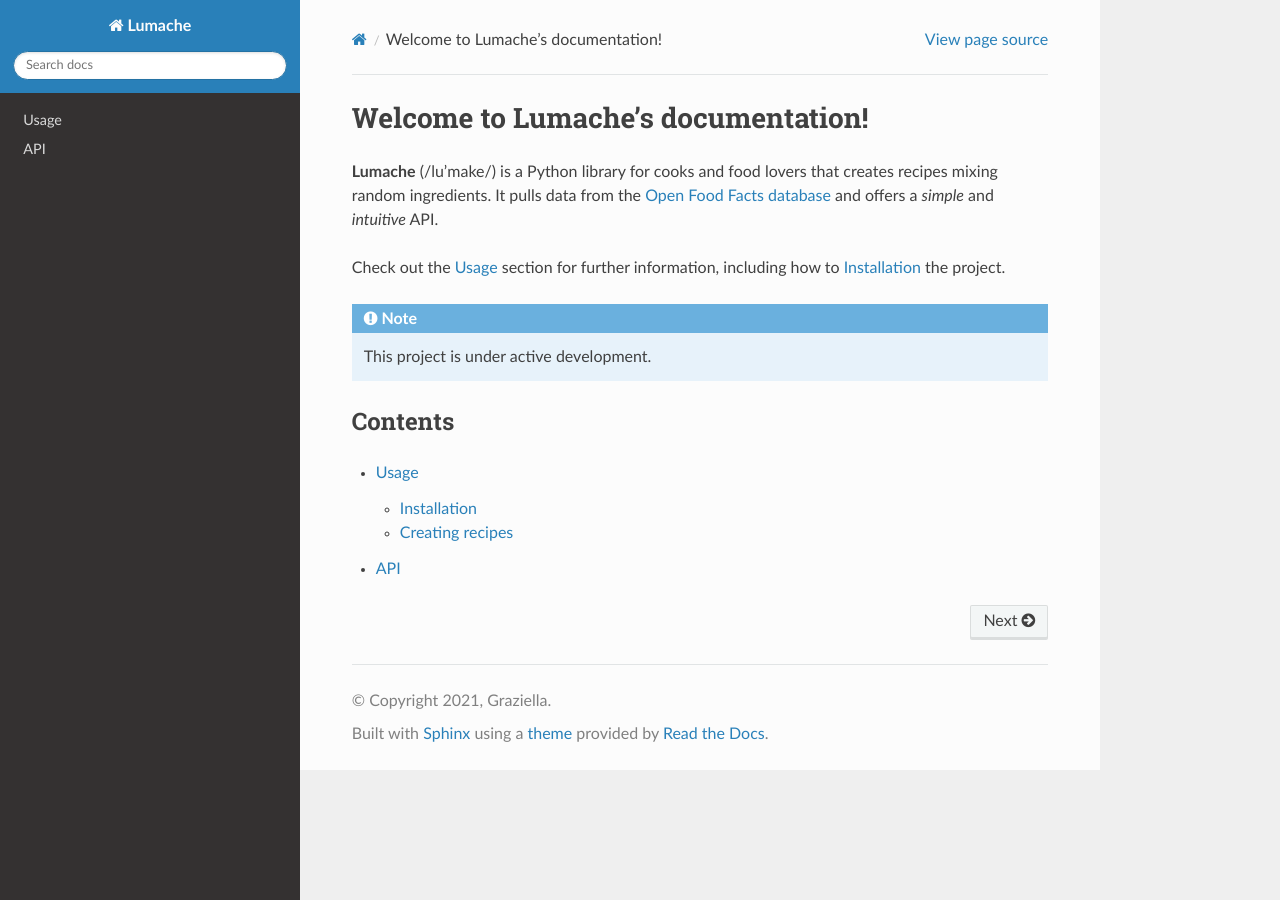
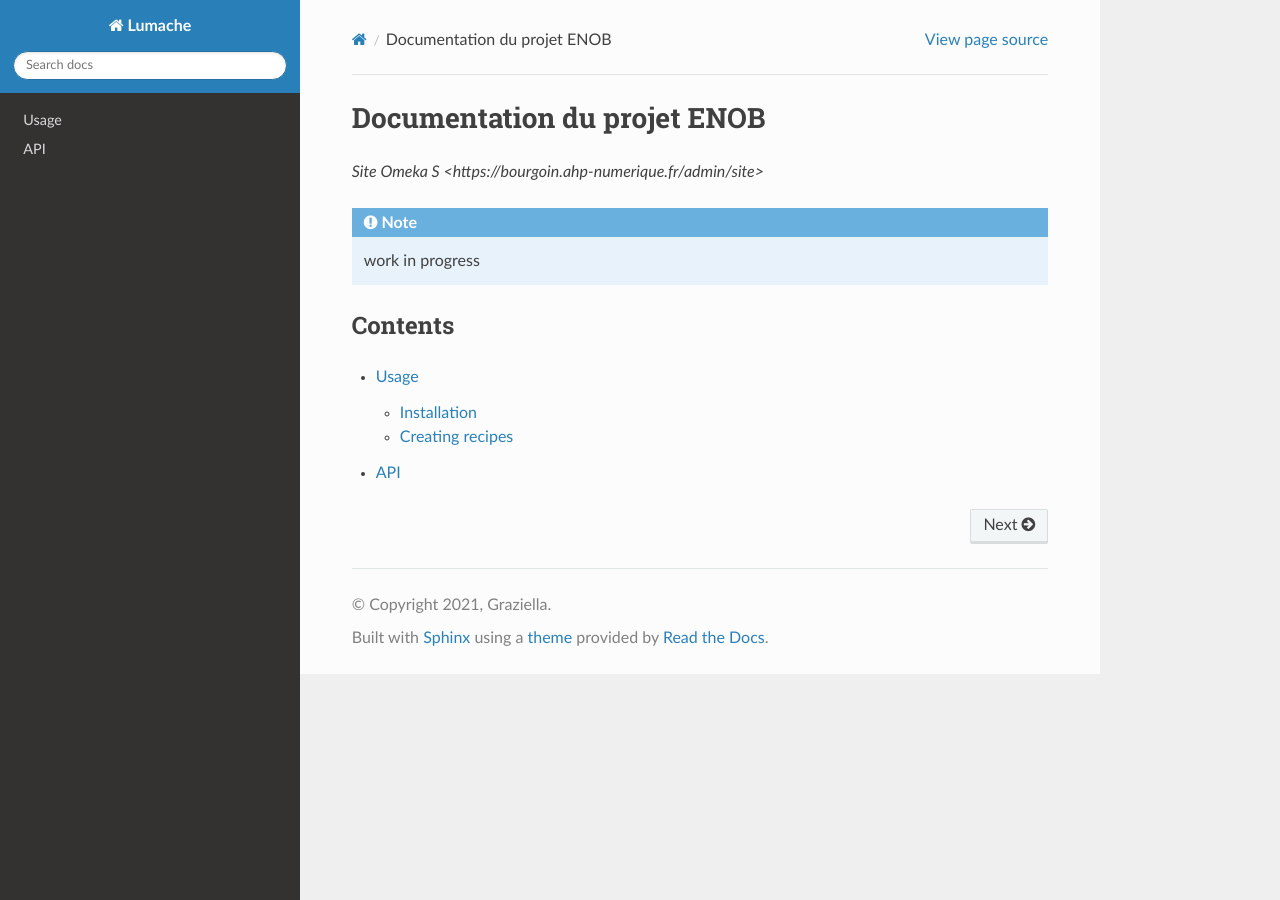
Before and after one commit to pprw/bourgoin-doc, a Sphinx documentation site: the page built from docs/source/index.rst, in a window 1280 px wide. Built offline with Sphinx 7.4.7 and the Read the Docs theme 3.1.0, drawn with Linux system fonts in a browser that asks for light colours.

Commit message:
Update index.rst

```diff
--- a/docs/source/index.rst
+++ b/docs/source/index.rst
@@ -1,17 +1,11 @@
-Welcome to Lumache's documentation!
+Documentation du projet ENOB
 ===================================
 
-**Lumache** (/lu'make/) is a Python library for cooks and food lovers
-that creates recipes mixing random ingredients.
-It pulls data from the `Open Food Facts database <https://world.openfoodfacts.org/>`_
-and offers a *simple* and *intuitive* API.
-
-Check out the :doc:`usage` section for further information, including
-how to :ref:`installation` the project.
+`Site Omeka S <https://bourgoin.ahp-numerique.fr/admin/site>`
 
 .. note::
 
-   This project is under active development.
+   work in progress
 
 Contents
 --------
```
